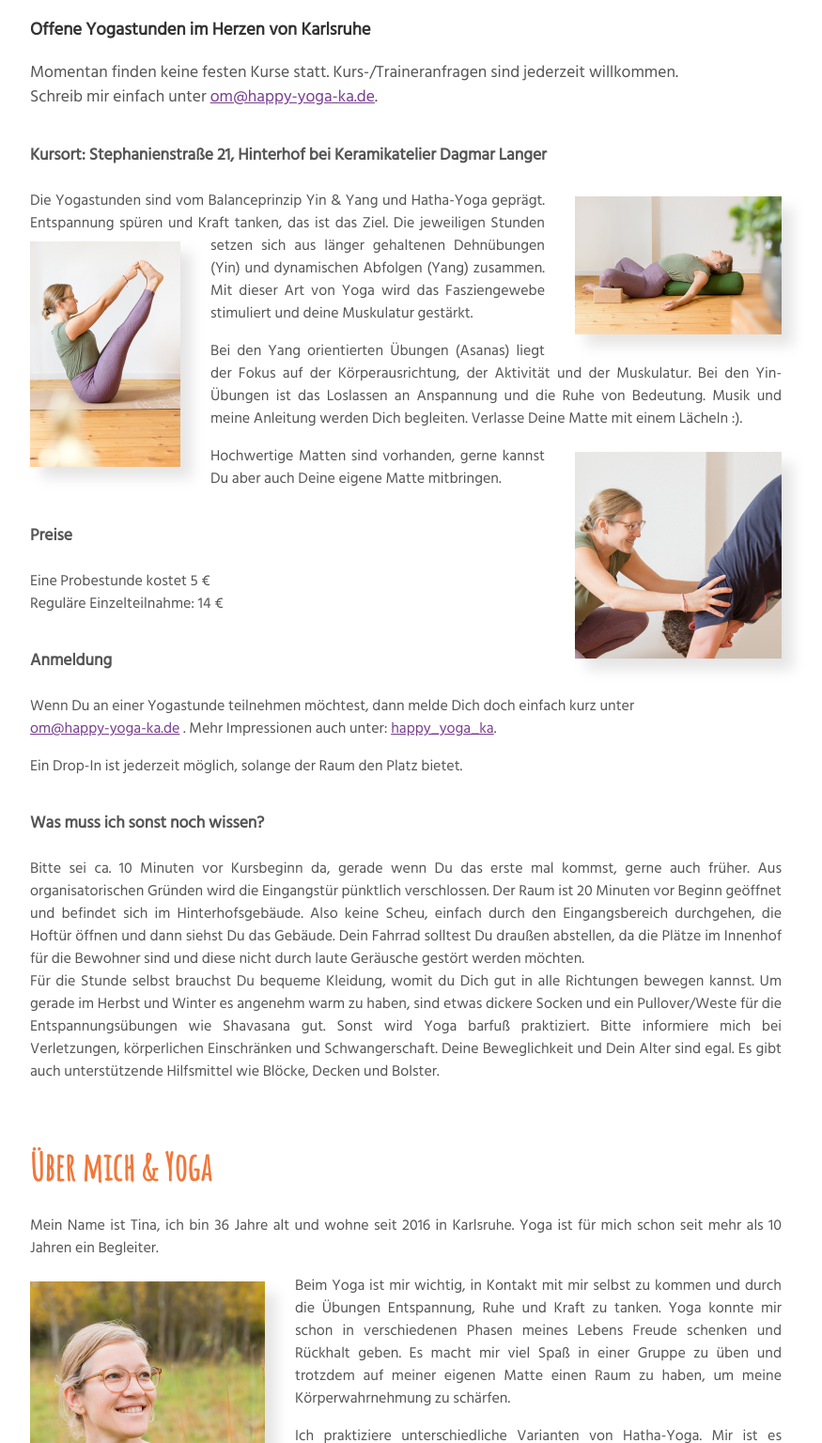
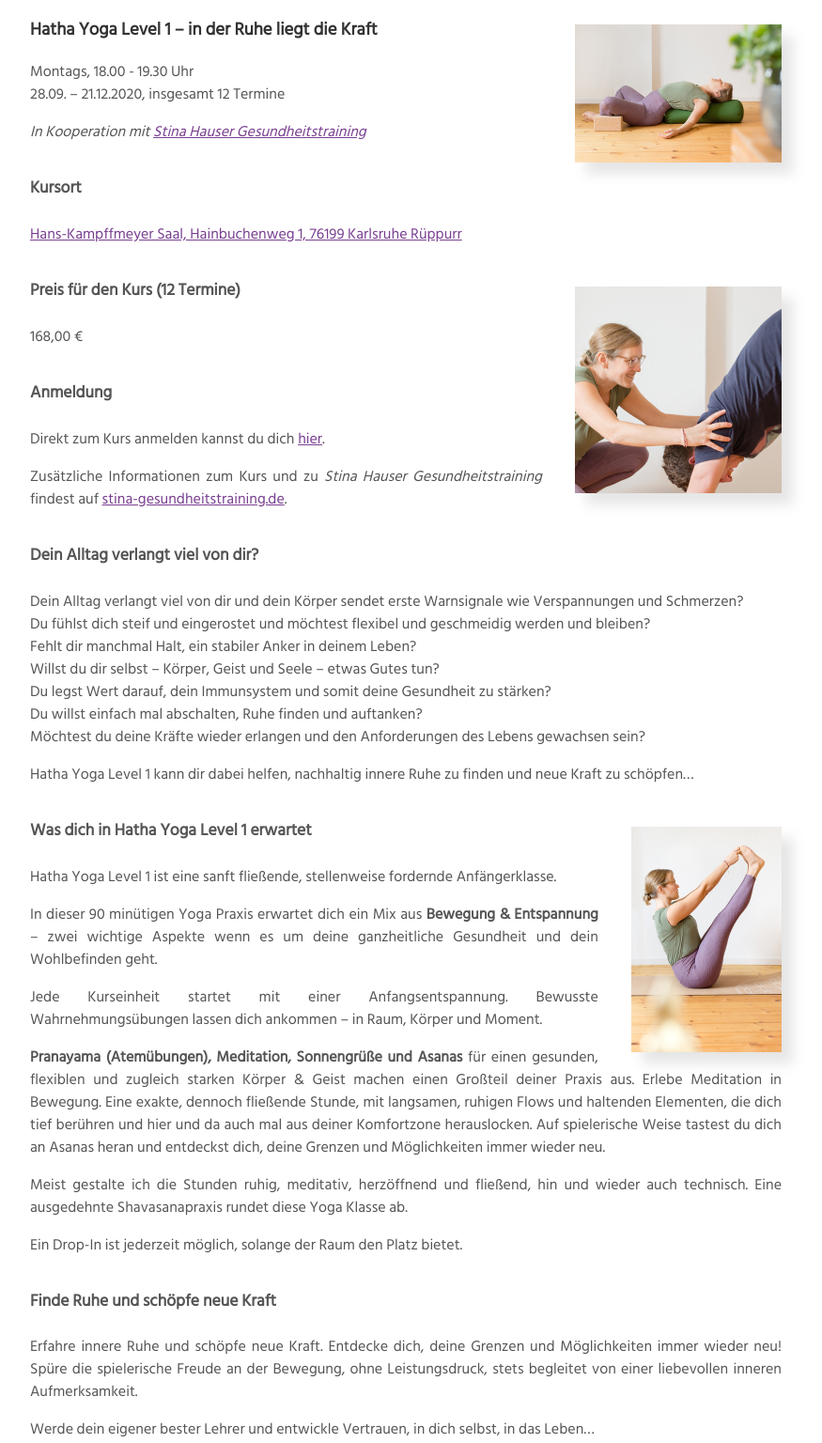
Before and after one commit to Tindan/happy-yoga-ka.de, a website: page docs/index.html in a window 1280 px wide. Shown: the part 421-1957 px from the top of the page at 94% size, without its empty margins (208-1083 px from the left). Drawn offline with Linux system fonts and the light colour scheme.

Commit message:
Add Stina Hauser Gesundheitstraining course

```diff
--- a/docs/index.html
+++ b/docs/index.html
@@ -23,75 +23,107 @@
     <main>
         <h2 class="green">Kurse</h2>
         <h3>
-            Offene Yogastunden im Herzen von Karlsruhe
-        </h3>
-        <p style="font-size: 1.1em">
-            Momentan finden keine festen Kurse statt. Kurs-/Traineranfragen sind jederzeit willkommen.
-
-            <br/>
-            Schreib mir einfach unter <a href="mailto:om@happy-yoga-ka.de">om@happy-yoga-ka.de</a>.
-        </p>
-        <h4>Kursort: Stephanienstraße 21, Hinterhof bei Keramikatelier Dagmar Langer</h4>
-        <p>
+            Hatha Yoga Level 1 – in der Ruhe liegt die Kraft
             <img src="images/yin_yoga_tina_kreuz.jpg" title="Yin Yoga | Happy-Yoga-KA" alt="Yin Yoga | Happy-Yoga-KA"
                  class="image-right" width="220px"/>
-            Die Yogastunden sind vom Balanceprinzip Yin & Yang und Hatha-Yoga geprägt. Entspannung spüren und Kraft
-            tanken, das ist das
-            Ziel.
-
-            <img src="images/ubhaya_padangusthasan_tina_kreuz.jpg" title="Ubhaya Padangusthasan | Happy-Yoga-KA"
-                 alt="Ubhaya Padangusthasan | Happy-Yoga-KA" class="image-left" width="160px"/>
-            Die jeweiligen Stunden setzen sich aus länger gehaltenen Dehnübungen (Yin) und dynamischen Abfolgen
-            (Yang) zusammen. Mit dieser Art von Yoga wird das Fasziengewebe stimuliert und deine Muskulatur gestärkt.
+        </h3>
+        <p>
+            Montags, 18.00 - 19.30 Uhr
+            <br/>
+            28.09. – 21.12.2020, insgesamt 12 Termine
         </p>
         <p>
-            Bei den Yang orientierten Übungen (Asanas) liegt der Fokus auf der Körperausrichtung,
-            der Aktivität und der Muskulatur. Bei den Yin-Übungen ist das Loslassen an Anspannung und die Ruhe von
-            Bedeutung. Musik und meine Anleitung werden Dich begleiten. Verlasse Deine Matte mit einem Lächeln :).
+            <i>
+                In Kooperation mit <a
+                    href="https://stina-gesundheitstraining.de/praeventionskurse-karlsruhe/hatha-yoga-level-1/"
+                    target="_blank">Stina Hauser Gesundheitstraining</a>
+            </i>
         </p>
+        <h4>Kursort</h4>
         <p>
+            <a href="https://www.google.com/maps/place/Hans+Kampffmeyer+Saal/@48.9728074,8.4031751,17z/data=!4m8!1m2!2m1!1sHans-Kampffmeyer+Saal,+Hainbuchenweg+1,+76199+Karlsruhe+R%C3%BCppurr!3m4!1s0x47970534f6766817:0x66186e39366fd0ed!8m2!3d48.9728074!4d8.4053638"
+               target="_blank">
+                Hans-Kampffmeyer Saal, Hainbuchenweg 1, 76199 Karlsruhe Rüppurr
+            </a>
+        </p>
+        <h4>Preis für den Kurs (12 Termine)
             <img src="images/yoga_assist_tina_kreuz.jpg" title="Herabschauender Hund mit Hilfe | Happy-Yoga-KA"
-                 alt="Herabschauender Hund mit Hilfe | Happy-Yoga-KA" class="image-right" width="220px"/>
-            Hochwertige Matten sind vorhanden, gerne kannst Du aber auch Deine eigene Matte mitbringen.
-        </p>
+                 alt="Herabschauender Hund mit Hilfe | Happy-Yoga-KA" class="image-right" width="220px"/></h4>
         <p>
-
-        </p>
-        <h4>Preise</h4>
-        <p>
-            Eine Probestunde kostet 5 €
-            <br/>
-            Reguläre Einzelteilnahme: 14 €
-
+            168,00 €
         </p>
         <h4>Anmeldung</h4>
         <p>
-            Wenn Du an einer Yogastunde teilnehmen möchtest, dann melde Dich doch einfach kurz unter
+            Direkt zum Kurs anmelden kannst du dich
+            <a href="https://app1.edoobox.com/stina/Hatha%20Yoga%20Level%201%20Montag/Kurs.ed.493181/?edref=stina"
+               target="_blank">hier</a>.
+        </p>
+        <p>
+            Zusätzliche Informationen zum Kurs und zu <i>Stina Hauser Gesundheitstraining</i> findest auf
+            <a href="https://stina-gesundheitstraining.de/praeventionskurse-karlsruhe/hatha-yoga-level-1/"
+               target="_blank">stina-gesundheitstraining.de</a>.
+        </p>
+        <h4>Dein Alltag verlangt viel von dir?</h4>
+        <p>
+            Dein Alltag verlangt viel von dir und dein Körper sendet erste Warnsignale wie Verspannungen und Schmerzen?
             <br/>
-            <a href="mailto:om@happy-yoga-ka.de">om@happy-yoga-ka.de</a> . Mehr Impressionen auch unter: <a
-                href="https://www.instagram.com/happy_yoga_ka/" target="_blank">happy_yoga_ka</a>.
+            Du fühlst dich steif und eingerostet und möchtest flexibel und geschmeidig werden und bleiben?
+            <br/>
+            Fehlt dir manchmal Halt, ein stabiler Anker in deinem Leben?
+            <br/>
+            Willst du dir selbst – Körper, Geist und Seele – etwas Gutes tun?
+
+            <br/>
+            Du legst Wert darauf, dein Immunsystem und somit deine Gesundheit zu stärken?
+            <br/>
+            Du willst einfach mal abschalten, Ruhe finden und auftanken?
+            <br/>
+            Möchtest du deine Kräfte wieder erlangen und den Anforderungen des Lebens gewachsen sein?
+            <br/>
+        </p>
+        <p>
+            Hatha Yoga Level 1 kann dir dabei helfen, nachhaltig innere Ruhe zu finden und neue Kraft zu schöpfen…
+        </p>
+        <h4>
+            Was dich in Hatha Yoga Level 1 erwartet
+            <img src="images/ubhaya_padangusthasan_tina_kreuz.jpg" title="Ubhaya Padangusthasan | Happy-Yoga-KA"
+                 alt="Ubhaya Padangusthasan | Happy-Yoga-KA" class="image-right" width="160px"/>
+        </h4>
+        <p>
+            Hatha Yoga Level 1 ist eine sanft fließende, stellenweise fordernde Anfängerklasse.
+        </p>
+        <p>
+            In dieser 90 minütigen Yoga Praxis erwartet dich ein Mix aus <b>Bewegung & Entspannung</b> – zwei wichtige
+            Aspekte
+            wenn es um deine ganzheitliche Gesundheit und dein Wohlbefinden geht.
+        </p>
+        <p>
+            Jede Kurseinheit startet mit einer Anfangsentspannung. Bewusste Wahrnehmungsübungen lassen dich ankommen –
+            in Raum, Körper und Moment.
+        </p>
+        <p>
+            <b>Pranayama (Atemübungen), Meditation, Sonnengrüße und Asanas</b> für einen gesunden, flexiblen und
+            zugleich
+            starken Körper & Geist machen einen Großteil deiner Praxis aus. Erlebe Meditation in Bewegung. Eine exakte,
+            dennoch fließende Stunde, mit langsamen, ruhigen Flows und haltenden Elementen, die dich tief berühren und
+            hier und da auch mal aus deiner Komfortzone herauslocken. Auf spielerische Weise tastest du dich an Asanas
+            heran und entdeckst dich, deine Grenzen und Möglichkeiten immer wieder neu.
+        </p>
+        <p>
+            Meist gestalte ich die Stunden ruhig, meditativ, herzöffnend und fließend, hin und wieder auch technisch.
+            Eine ausgedehnte Shavasanapraxis rundet diese Yoga Klasse ab.
         </p>
         <p>
             Ein Drop-In ist jederzeit möglich, solange der Raum den Platz bietet.
         </p>
-        <h4>Was muss ich sonst noch wissen?</h4>
+        <h4>Finde Ruhe und schöpfe neue Kraft</h4>
+        <p>Erfahre innere Ruhe und schöpfe neue Kraft. Entdecke dich, deine Grenzen und Möglichkeiten immer wieder neu!
+            Spüre die spielerische Freude an der Bewegung, ohne Leistungsdruck, stets begleitet von einer liebevollen
+            inneren Aufmerksamkeit.
+        </p>
         <p>
-            Bitte sei ca. 10 Minuten vor Kursbeginn da, gerade wenn Du das erste mal kommst, gerne auch früher.
-            Aus organisatorischen Gründen wird die Eingangstür pünktlich verschlossen. Der Raum ist
-            20 Minuten vor Beginn geöffnet und befindet sich im Hinterhofsgebäude. Also keine Scheu, einfach
-            durch den Eingangsbereich durchgehen, die Hoftür öffnen und dann siehst Du das Gebäude. Dein Fahrrad
-            solltest Du draußen abstellen, da die Plätze im Innenhof für die Bewohner sind und diese nicht durch laute
-            Geräusche gestört werden möchten.<br/>
-            Für die Stunde selbst brauchst Du
-            bequeme Kleidung, womit du Dich gut in alle Richtungen bewegen kannst. Um gerade im Herbst und Winter es
-            angenehm warm zu haben, sind etwas dickere Socken und ein Pullover/Weste für die Entspannungsübungen wie
-            Shavasana gut.
-            Sonst
-            wird Yoga barfuß praktiziert. Bitte informiere mich bei Verletzungen, körperlichen Einschränken und
-            Schwangerschaft. Deine Beweglichkeit und Dein Alter sind egal. Es gibt auch unterstützende Hilfsmittel wie
-            Blöcke, Decken und Bolster.
+            Werde dein eigener bester Lehrer und entwickle Vertrauen, in dich selbst, in das Leben…
         </p>
-
         <h2 class="orange">Über mich & Yoga</h2>
         <p>
             Mein Name ist Tina, ich bin 36 Jahre alt und wohne seit 2016 in Karlsruhe. Yoga ist für mich schon seit mehr
```
